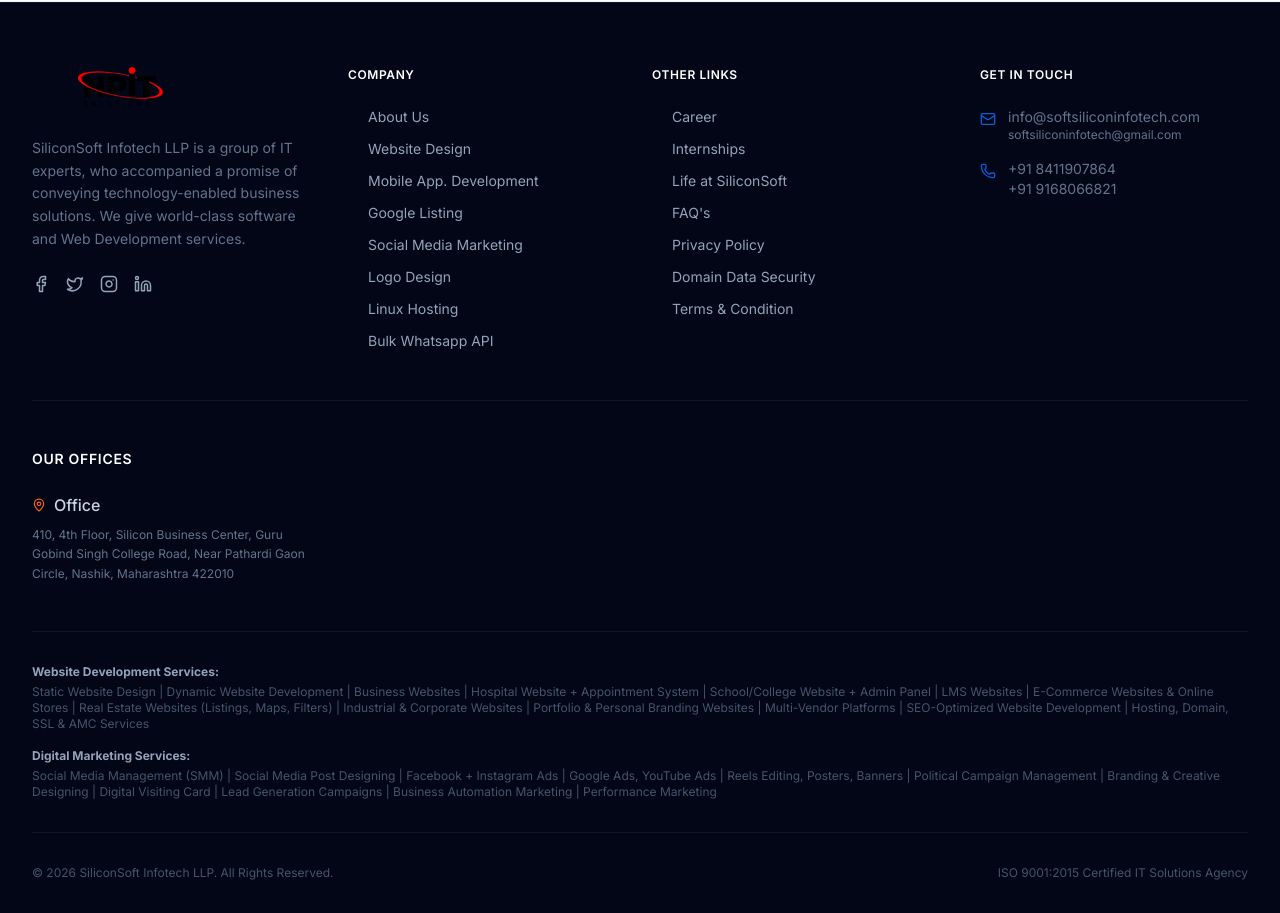
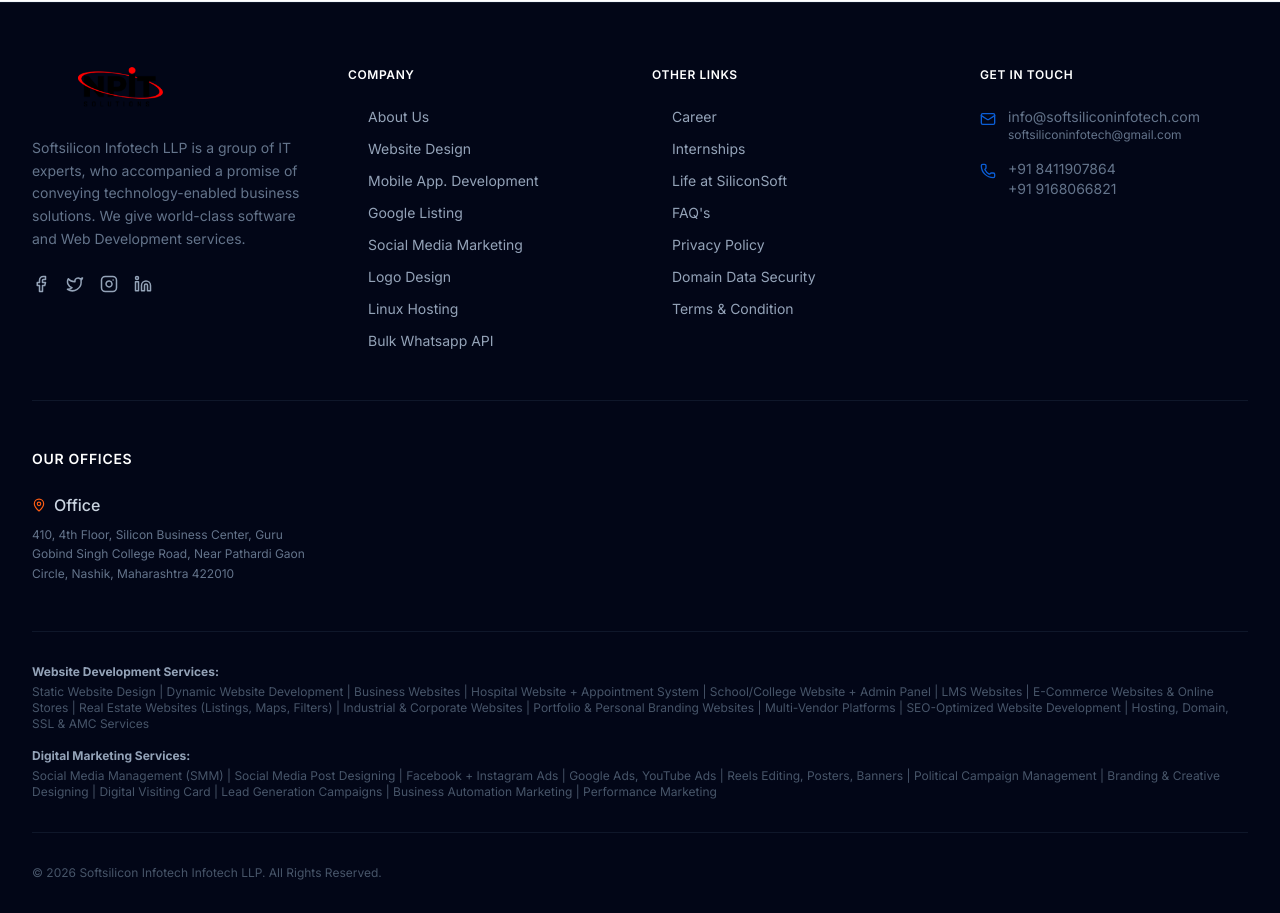
Before and after one commit to Krishnachavan1930/SoftSilliconInfotech-Website, a Next.js app: page / in a window 1280 px wide. Shown: the part 5980-6893 px from the top of the page. Built offline with nearby package versions, Linux system fonts and the light colour scheme.

Commit message:
Update Footer.tsx

```diff
--- a/components/layout/Footer.tsx
+++ b/components/layout/Footer.tsx
@@ -49,7 +49,7 @@
               </div>
             </Link>
             <p className="text-sm leading-relaxed text-slate-500">
-              SiliconSoft Infotech LLP is a group of IT experts, who accompanied a promise of conveying technology-enabled business solutions. We give world-class software and Web Development services.
+              Softsilicon Infotech LLP is a group of IT experts, who accompanied a promise of conveying technology-enabled business solutions. We give world-class software and Web Development services.
             </p>
             <div className="flex items-center space-x-4">
               <a href="#" className="hover:text-primary transition-colors"><Facebook size={18} /></a>
@@ -143,8 +143,8 @@
 
         {/* Bottom copyright */}
         <div className="pt-8 flex flex-col md:flex-row justify-between items-center text-xs text-slate-600">
-          <p>© {new Date().getFullYear()} SiliconSoft Infotech LLP. All Rights Reserved.</p>
-      <p className="mt-2 md:mt-0">ISO 9001:2015 Certified IT Solutions Agency</p>
+          <p>© {new Date().getFullYear()} Softsilicon Infotech Infotech LLP. All Rights Reserved.</p>
+
         </div>
       </div>
     </footer>
```
